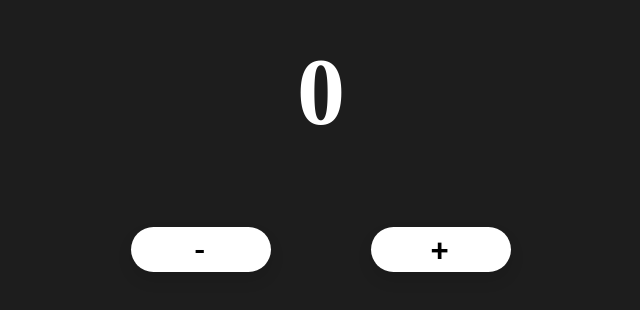
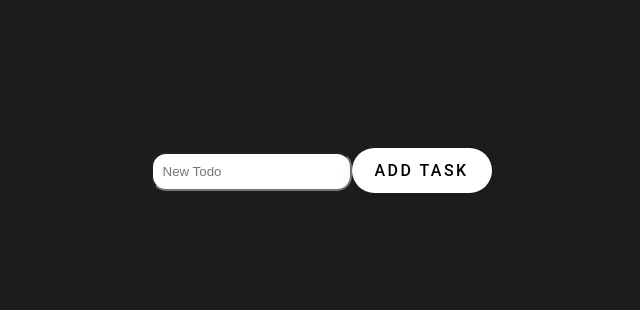
Before and after one commit to Fl3mish/react-mini-projects, a React (Create React App) app: page / in a window 1280 px wide. Shown: the part 246-556 px from the top of the page, without its empty margins (319-959 px from the left). Built offline with nearby package versions, Linux system fonts and the light colour scheme.

Commit message:
Created TodoList with simple add/delete functionality

```diff
--- a/src/App.js
+++ b/src/App.js
@@ -1,9 +1,11 @@
-import Counter from "./components/Counter";
+// import Counter from "./components/Counter";
+import TodoList from "./components/TodoList";
 import "./styles.css";
 function App() {
   return (
     <div>
-      <Counter />
+      {/* <Counter /> */}
+      <TodoList />
     </div>
   );
 }
--- /dev/null
+++ b/src/components/TodoList.js
@@ -0,0 +1,55 @@
+import { useState } from "react";
+import { v4 as uuid } from "uuid";
+
+export default function TodoList() {
+  const [todos, setTodos] = useState([]);
+  const [input, setInput] = useState("");
+
+  function handleInput(e) {
+    if (e.target.value !== "") setInput(e.target.value);
+  }
+
+  function addTask() {
+    if (input.trim() !== "") setTodos([...todos, { id: uuid(), text: input }]);
+    setInput("");
+  }
+
+  function deleteTask(id) {
+    setTodos(todos.filter((todo) => todo.id !== id));
+  }
+
+  function handleKeyDown(e) {
+    if (e.key === "Enter") addTask();
+  }
+
+  return (
+    <div className="todo-container">
+      <div className="todo-list">
+        {todos.map((todo) => (
+          <ul key={todo.id}>
+            <li>
+              {todo.text}
+              <button
+                onClick={() => deleteTask(todo.id)}
+                className="todo-delete"
+              >
+                Delete
+              </button>
+            </li>
+          </ul>
+        ))}
+      </div>
+      <input
+        type="text"
+        value={input}
+        onChange={handleInput}
+        onKeyDown={handleKeyDown}
+        placeholder="New Todo"
+        className="todo-input"
+      />
+      <button onClick={addTask} className="todo-btn">
+        Add Task
+      </button>
+    </div>
+  );
+}
--- a/src/styles.css
+++ b/src/styles.css
@@ -12,11 +12,88 @@ body {
   justify-content: center;
   align-items: center;
   text-align: center;
+  color: #fff;
 }
+
+/* Todo List */
+
+.todo-input {
+  padding: 10px;
+  border-radius: 15px;
+}
+
+.todo-btn {
+  width: 140px;
+  height: 45px;
+  font-family: "Roboto", sans-serif;
+  font-size: 1rem;
+  text-transform: uppercase;
+  letter-spacing: 2.5px;
+  font-weight: 500;
+  color: #000;
+  background-color: #fff;
+  border: none;
+  border-radius: 45px;
+  box-shadow: 0px 8px 15px rgba(0, 0, 0, 0.1);
+  transition: all 0.3s ease 0s;
+  cursor: pointer;
+  outline: none;
+}
+
+.todo-btn:hover {
+  background-color: #2ee59d;
+  box-shadow: 0px 15px 20px rgba(46, 229, 157, 0.4);
+  color: #fff;
+}
+
+.todo-list {
+  margin-bottom: 2rem;
+}
+
+.todo-list ul {
+  list-style-type: none;
+}
+
+.todo-list ul li {
+  display: flex;
+  justify-content: space-between;
+  align-items: center;
+  text-align: center;
+  font-size: 2rem;
+  margin: 1rem 0;
+  padding: 1rem;
+  border: 1px solid #fff;
+  border-radius: 10px;
+}
+
+.todo-list li button {
+  width: 140px;
+  height: 45px;
+  font-family: "Roboto", sans-serif;
+  font-size: 1rem;
+  text-transform: uppercase;
+  letter-spacing: 2.5px;
+  font-weight: 500;
+  color: #000;
+  background-color: #d51414;
+  border: none;
+  border-radius: 45px;
+  box-shadow: 0px 8px 15px rgba(0, 0, 0, 0.1);
+  transition: all 0.3s ease 0s;
+  cursor: pointer;
+  outline: none;
+}
+
+.todo-list li button:hover {
+  color: #fff;
+
+  box-shadow: 0px 15px 20px rgba(229, 46, 46, 0.4);
+}
+
+/* COUNTER */
 
 .container .number {
   font-size: 6rem;
-  color: #fff;
 }
 
 .btns-container {
```
